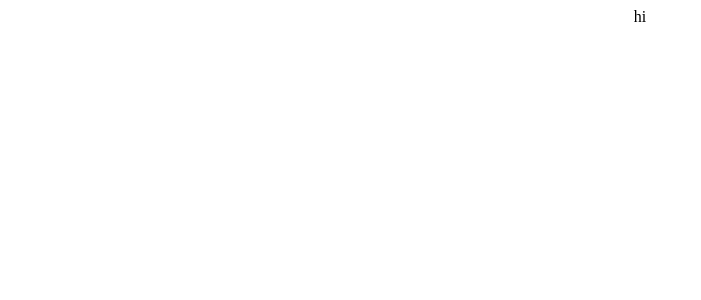
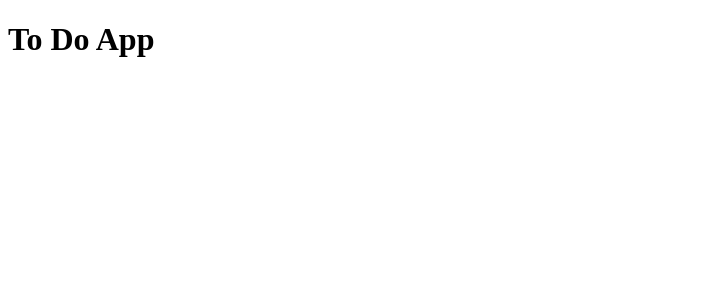
Before and after one commit to fidashn/TO-DO-list-v2, a React (Create React App) app: page / in a window 1280 px wide. Shown: the top 300 px of the page, without its empty margins (0-701 px from the left). Built offline with nearby package versions, Linux system fonts and the light colour scheme.

Commit message:
created components files + started the first one

```diff
--- a/src/App.js
+++ b/src/App.js
@@ -2,8 +2,8 @@ import './App.css';
 
 function App() {
   return (
-    <div className="App">
-      hi
+    <div className="todo-app">
+      <h1>To Do App</h1>
     </div>
   );
 }
--- a/src/index.js
+++ b/src/index.js
@@ -9,7 +9,3 @@ root.render(
     <App />
   </React.StrictMode>
 );
-
-// If you want to start measuring performance in your app, pass a function
-// to log results (for example: reportWebVitals(console.log))
-// or send to an analytics endpoint. Learn more: https://bit.ly/CRA-vitals
```
Also changed, not shown: src/components/TodoForm.js (added, +19 -0 lines), src/components/Todo.js (added), src/components/TodoList.js (added).
